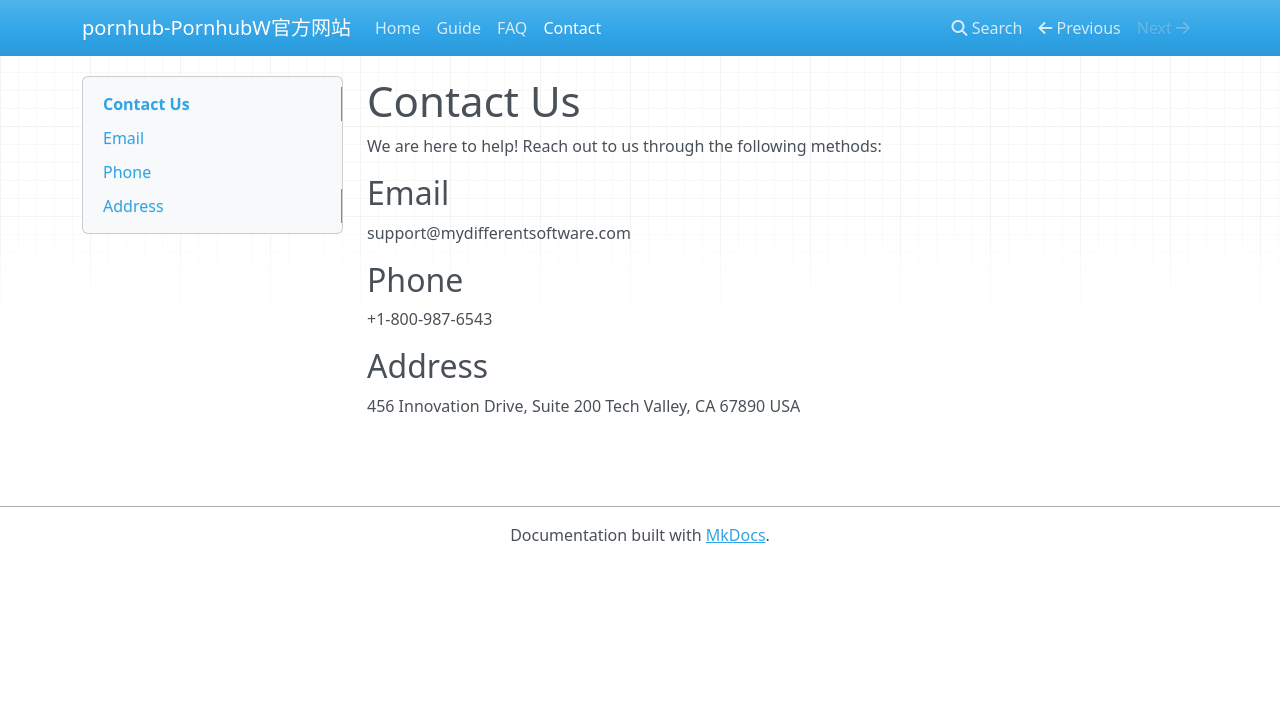
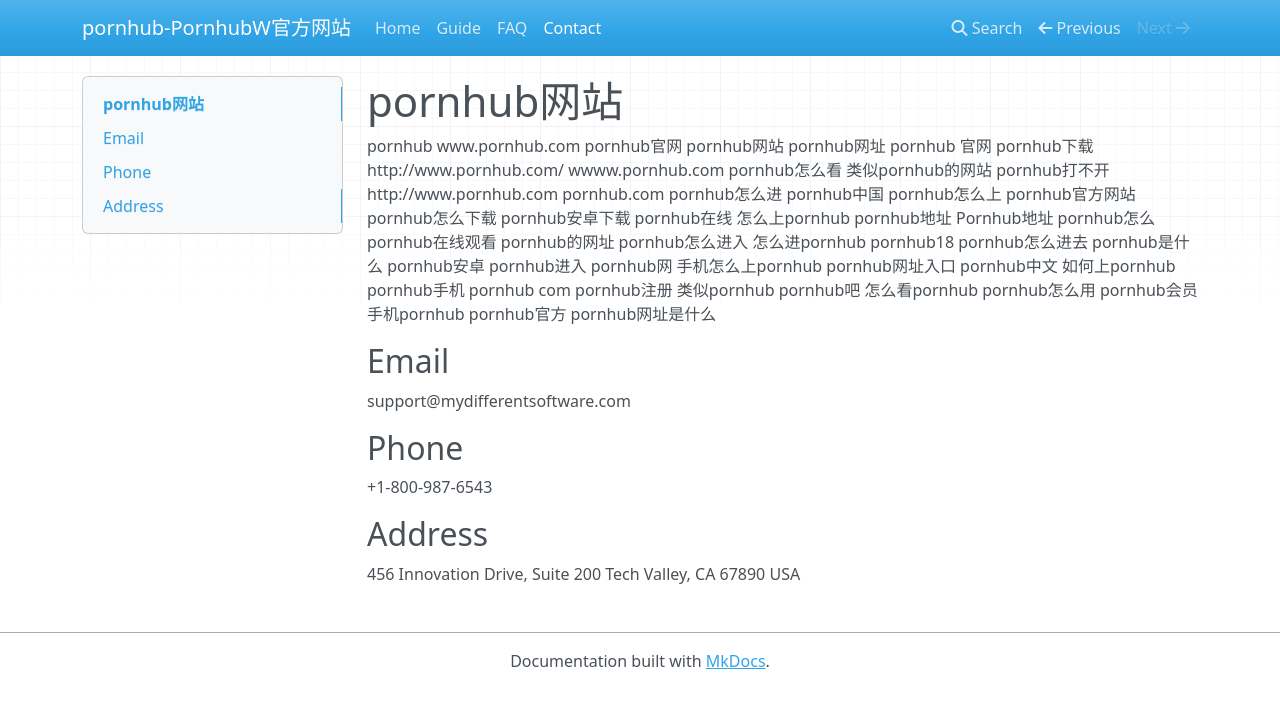
Before and after one commit to jmcoms/222, an MkDocs documentation site: the page built from docs/contact.md, in a window 1280 px wide. Shown: the top 708 px of the page. Built offline with MkDocs 1.6.1, drawn with Linux system fonts in a browser that asks for light colours; nearby versions of some CDN libraries.

Commit message:
Update contact.md

```diff
--- a/docs/contact.md
+++ b/docs/contact.md
@@ -1,6 +1,56 @@
-# Contact Us
+# pornhub网站
 
-We are here to help! Reach out to us through the following methods:
+pornhub
+www.pornhub.com
+pornhub官网
+pornhub网站
+pornhub网址
+pornhub 官网
+pornhub下载
+http://www.pornhub.com/
+wwww.pornhub.com
+pornhub怎么看
+类似pornhub的网站
+pornhub打不开
+http://www.pornhub.com
+pornhub.com
+pornhub怎么进
+pornhub中国
+pornhub怎么上
+pornhub官方网站
+pornhub怎么下载
+pornhub安卓下载
+pornhub在线
+怎么上pornhub
+pornhub地址
+Pornhub地址
+pornhub怎么
+pornhub在线观看
+pornhub的网址
+pornhub怎么进入
+怎么进pornhub
+pornhub18
+pornhub怎么进去
+pornhub是什么
+pornhub安卓
+pornhub进入
+pornhub网
+手机怎么上pornhub
+pornhub网址入口
+pornhub中文
+如何上pornhub
+pornhub手机
+pornhub com
+pornhub注册
+类似pornhub
+pornhub吧
+怎么看pornhub
+pornhub怎么用
+pornhub会员
+手机pornhub
+pornhub官方
+pornhub网址是什么
+
 
 ## Email
 
```
